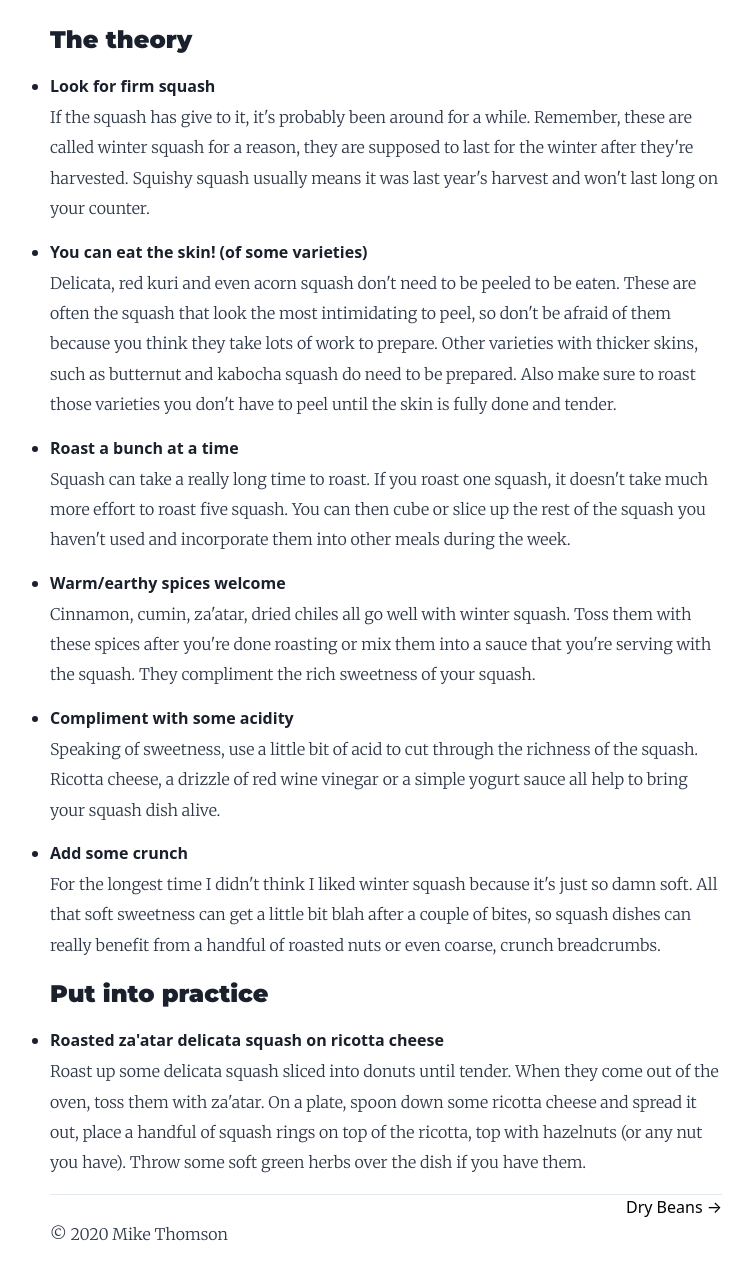
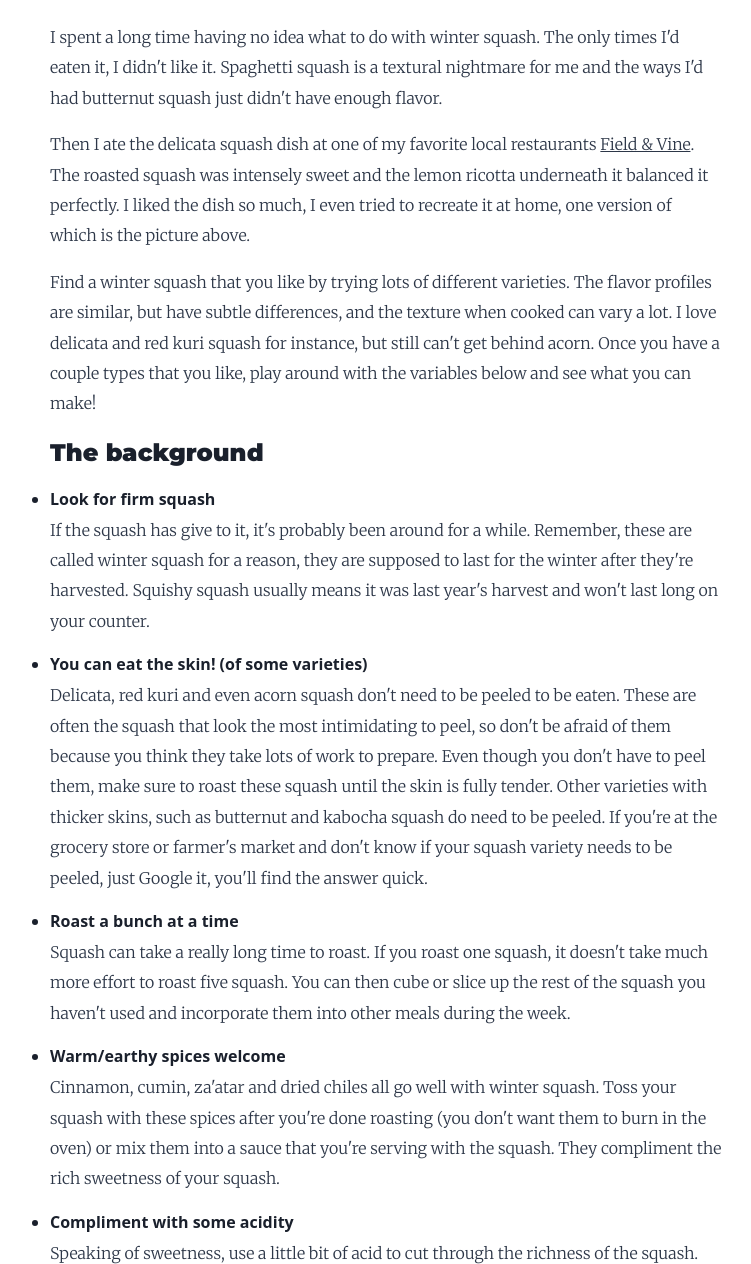
Before and after one commit to michaelgt04/mikes-tiny-kitchen, a Gatsby site: page /blog/squash/ in a window 1280 px wide. Shown: the part 600-1864 px from the top of the page, without its empty margins (254-1005 px from the left). Built offline with nearby package versions, Linux system fonts and the light colour scheme; Gatsby itself is replaced by a stand-in of ours.

Commit message:
Edit winter squash article

```diff
--- a/content/blog/squash.md
+++ b/content/blog/squash.md
@@ -7,7 +7,23 @@ image: "https://res.cloudinary.com/duor0bzmo/image/upload/c_scale,w_512/v1586827
 fullImage: "https://res.cloudinary.com/duor0bzmo/image/upload/c_scale,w_1024/v1586827687/mikestinykitchen/delicata-top.jpg"
 ---
 
-### The theory
+I spent a long time having no idea what to do with winter squash. The only times
+I'd eaten it, I didn't like it. Spaghetti squash is a textural nightmare for me
+and the ways I'd had butternut squash just didn't have enough flavor.
+
+Then I ate the delicata squash dish at one of my favorite local restaurants
+[Field & Vine](https://www.fieldandvinesomerville.com/). The roasted squash was
+intensely sweet and the lemon ricotta underneath it balanced it perfectly. I
+liked the dish so much, I even tried to recreate it at home, one version of
+which is the picture above.
+
+Find a winter squash that you like by trying lots of different varieties. The
+flavor profiles are similar, but have subtle differences, and the texture when
+cooked can vary a lot. I love delicata and red kuri squash for instance, but
+still can't get behind acorn. Once you have a couple types that you like, play
+around with the variables below and see what you can make!
+
+### The background
 
 - Look for firm squash
 
@@ -20,10 +36,12 @@ harvest and won't last long on your counter.
 
 Delicata, red kuri and even acorn squash don't need to be peeled to be eaten.
 These are often the squash that look the most intimidating to peel, so don't be
-afraid of them because you think they take lots of work to prepare. Other
-varieties with thicker skins, such as butternut and kabocha squash do need to be
-prepared. Also make sure to roast those varieties you don't have to peel until
-the skin is fully done and tender.
+afraid of them because you think they take lots of work to prepare.
+Even though you don't have to peel them, make sure to roast these squash until
+the skin is fully tender. Other varieties with thicker skins, such as butternut
+and kabocha squash do need to be peeled. If you're at the grocery store or
+farmer's market and don't know if your squash variety needs to be peeled, just
+Google it, you'll find the answer quick.
 
 - Roast a bunch at a time
 
@@ -34,8 +52,9 @@ the week.
 
 - Warm/earthy spices welcome
 
-Cinnamon, cumin, za'atar, dried chiles all go well with winter squash. Toss them
-with these spices after you're done roasting or mix them into a sauce that
+Cinnamon, cumin, za'atar and dried chiles all go well with winter squash. Toss
+your squash with these spices after you're done roasting (you don't want them
+to burn in the oven) or mix them into a sauce that
 you're serving with the squash. They compliment the rich sweetness of your
 squash.
 
@@ -50,13 +69,13 @@ sauce all help to bring your squash dish alive.
 For the longest time I didn't think I liked winter squash because it's just so
 damn soft. All that soft sweetness can get a little bit blah after a couple of
 bites, so squash dishes can really benefit from a handful of roasted nuts or
-even coarse, crunch breadcrumbs.
+even coarse, crunchy breadcrumbs.
 
-### Put into practice
+### Start experimenting
 
 - Roasted za'atar delicata squash on ricotta cheese
 
-Roast up some delicata squash sliced into donuts until tender. When they come out
+Roast up some sliced delicata squash until tender. When the squash rings come out
 of the oven, toss them with za'atar. On a plate, spoon down some ricotta cheese
 and spread it out, place a handful of squash rings on top of the ricotta, top
 with hazelnuts (or any nut you have). Throw some soft green herbs over the dish
```
